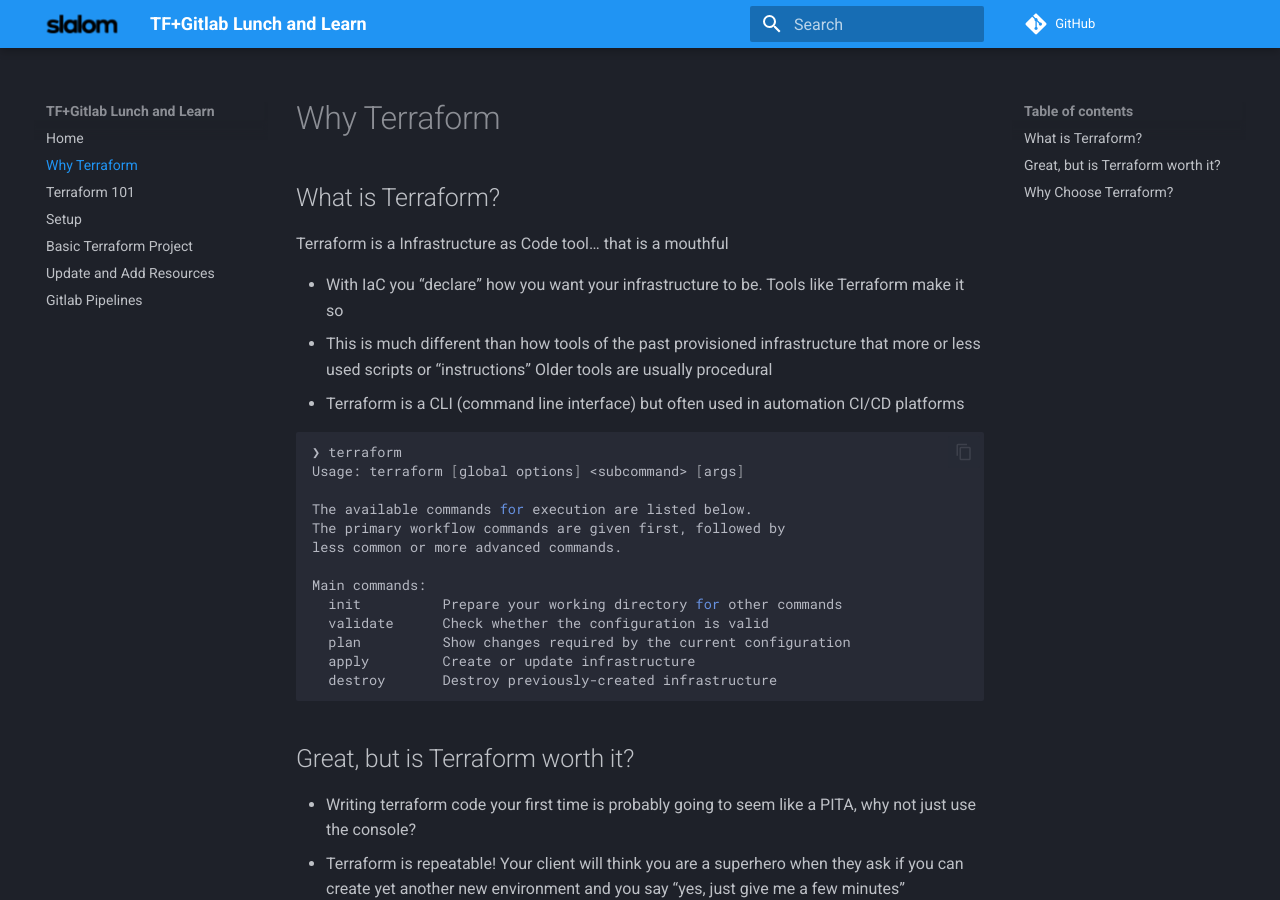
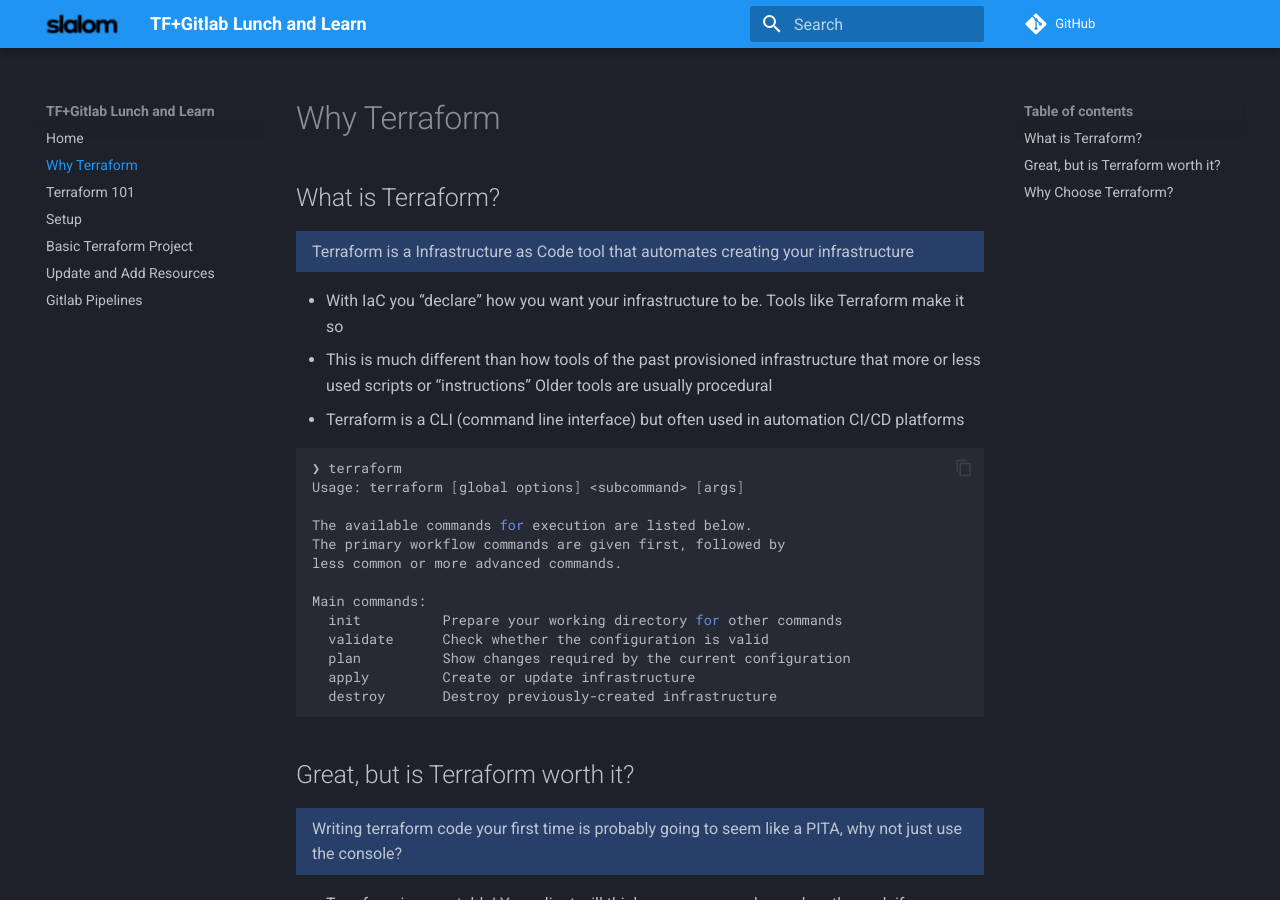
Before and after one commit to tredfield/terraform-lnl, an MkDocs documentation site: the page built from docs/why-tf.md, in a window 1280 px wide and 900 px high. Built offline with MkDocs 1.6.1 and Material for MkDocs 9.7.7, drawn with Linux system fonts in a browser that asks for light colours; comment, search, counter and statistics services are not loaded.

Commit message:
fix: more docs updates

```diff
--- a/docs/why-tf.md
+++ b/docs/why-tf.md
@@ -1,6 +1,10 @@
 ## What is Terraform?
 
-Terraform is a Infrastructure as Code tool… that is a mouthful
+{==
+
+Terraform is a Infrastructure as Code tool that automates creating your infrastructure
+
+==}
 
 - With IaC you “declare” how you want your infrastructure to be. Tools like Terraform make it so
 - This is much different than how tools of the past provisioned infrastructure that more or less used scripts or “instructions”
@@ -25,7 +29,12 @@
 
 ## Great, but is Terraform worth it?
 
-- Writing terraform code your first time is probably going to seem like a PITA, why not just use the console?
+{==
+
+Writing terraform code your first time is probably going to seem like a PITA, why not just use the console?
+
+==}
+
 - Terraform is repeatable! Your client will think you are a superhero when they ask if you can create yet another new environment and you say “yes, just give me a few minutes”
 - Terraform gives you a chance to review the changes that will be made before they are applied. And changes are easy to rollback
 - In a disaster you can easily recover an environment in very little time
@@ -34,7 +43,11 @@
 
 ## Why Choose Terraform?
 
+{==
+
 What about CloudFormation, CDK, Pulumi?
+
+==}
 
 - CloudFormation and AWS Cloud Development Kit (CDK) are viable tools if you are only working with AWS
 - Terraform has the advantage of being cloud agnostic and allows you to provision across multiple cloud providers
--- a/mkdocs.yml
+++ b/mkdocs.yml
@@ -19,6 +19,11 @@
   - pymdownx.inlinehilite
   - pymdownx.snippets
   - admonition
+  - pymdownx.critic
+  - pymdownx.caret
+  - pymdownx.keys
+  - pymdownx.mark
+  - pymdownx.tilde
   - pymdownx.details
   - pymdownx.superfences:
       custom_fences:
```
Also changed, not shown: docs/basic.md (+1 -1 lines), docs/setup.md (+3 -3 lines).
